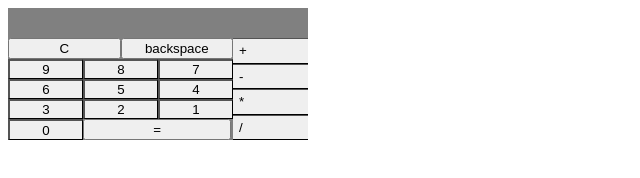
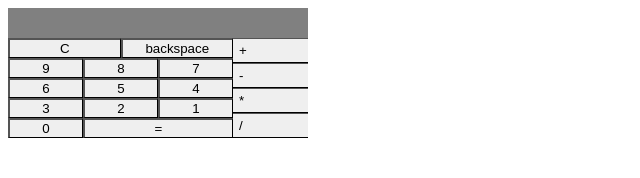
Before and after one commit to g33rt82/simplecalculator, a plain HTML site: page index.html in a window 1280 px wide. Shown: the whole page, without its empty margins (0-640 px from the left). Drawn offline with Linux system fonts and the light colour scheme.

Commit message:
styling improvements

```diff
--- a/styles.css
+++ b/styles.css
@@ -49,10 +49,14 @@
 
 .clear {
     flex-basis: 50%;
+    border-bottom-width: 1px;
+    border-right-width: 1px ;
 }
 
 .backspace {
     flex-basis: 50%;
+    border-bottom-width: 1px;
+    border-right-width: 1px ;
 }
 
 .numbers {
@@ -67,8 +71,9 @@
 }
 
 .equals {
-
-    flex-basis: 66%;
+    flex-basis: 66.6%;
+    border-bottom-width: 1px;
+    border-right-width: 1px ;
 }
 
 .operator {
```
